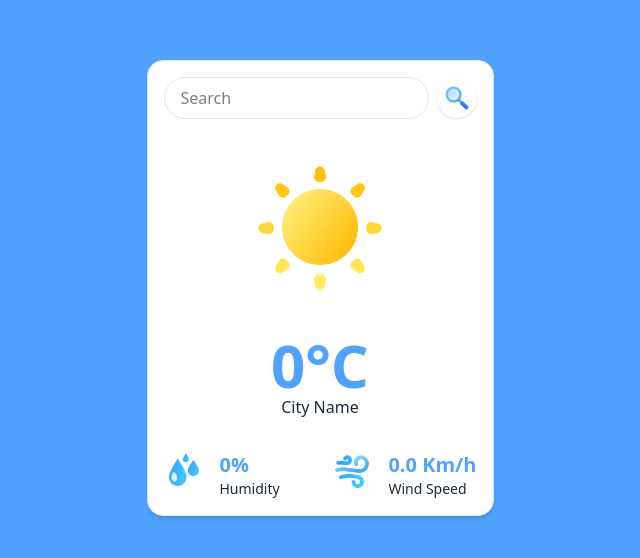
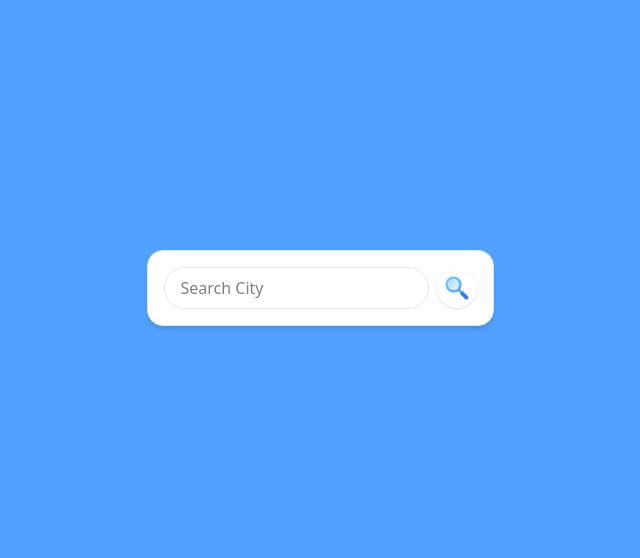
Before and after one commit to theekshana-nirmal/react-weather-app, a React (Vite) app: page / in a window 1280 px wide. Shown: the part 112-670 px from the top of the page, without its empty margins (320-960 px from the left). Built offline with nearby package versions, Linux system fonts and the light colour scheme.

Commit message:
Add city name validation and enter key functionality in Weather component

```diff
--- a/src/components/Weather.jsx
+++ b/src/components/Weather.jsx
@@ -15,6 +15,13 @@ const Weather = () => {
 
   const getCityName = (e) => {
     setCity(e.target.value);
+  };
+
+  const handleKeyPress = (e) => {
+    if (e.key === "Enter") {
+      e.preventDefault();
+      getWeatherData(city);
+    }
   };
 
   const allIcons = {
@@ -38,6 +45,10 @@ const Weather = () => {
     "50n": drizzle_icon,
   };
   const getWeatherData = async (city_name) => {
+    if (city_name === "") {
+      alert("Please enter a city name");
+      return;
+    }
     try {
       const URL = `https://api.openweathermap.org/data/2.5/weather?q=${city_name}&appid=${
         import.meta.env.VITE_WEATHER_API_KEY
@@ -46,8 +57,14 @@ const Weather = () => {
       const response = await fetch(URL);
       const data = await response.json();
 
+      if (!response.ok) {
+        alert(data.message);
+        setWeatherData(false);
+        setCity("");
+        return;
+      }
 
-      console.log(data)
+      console.log(data);
       // Save Data to variables
       setWeatherData({
         city: data.name,
@@ -55,15 +72,27 @@ const Weather = () => {
         humidity: data.main.humidity,
         wind: data.wind.speed,
         icon: allIcons[data.weather[0].icon],
+        country: data.sys.country,
       });
-    } catch (error) {}
+    } catch (error) {
+      console.error("Error fetching weather data:", error);
+      setWeatherData(false);
+    }
   };
   return (
     <div className="weather">
       <div className="search-bar">
-        <input type="text" placeholder="Search" onChange={getCityName} />
+        <input
+          type="text"
+          placeholder="Search City"
+          onChange={getCityName}
+          onKeyDown={handleKeyPress}
+          value={city}
+        />
         <img src={search_icon} alt="" onClick={() => getWeatherData(city)} />
       </div>
+      {weatherData ? (
+        <>
           <img
             src={weatherData ? weatherData.icon : clear_icon}
             alt=""
@@ -75,6 +104,7 @@ const Weather = () => {
             </p>
             <p className="location">
               {weatherData ? weatherData.city : "City Name"}
+              <span>{weatherData ? weatherData.country : "Country"}</span>
             </p>
           </div>
           <div className="weather-data">
@@ -97,6 +127,10 @@ const Weather = () => {
               </div>
             </div>
           </div>
+        </>
+      ) : (
+        <></>
+      )}
     </div>
   );
 };
```
Lines whose indentation alone changed are shown as unchanged.
